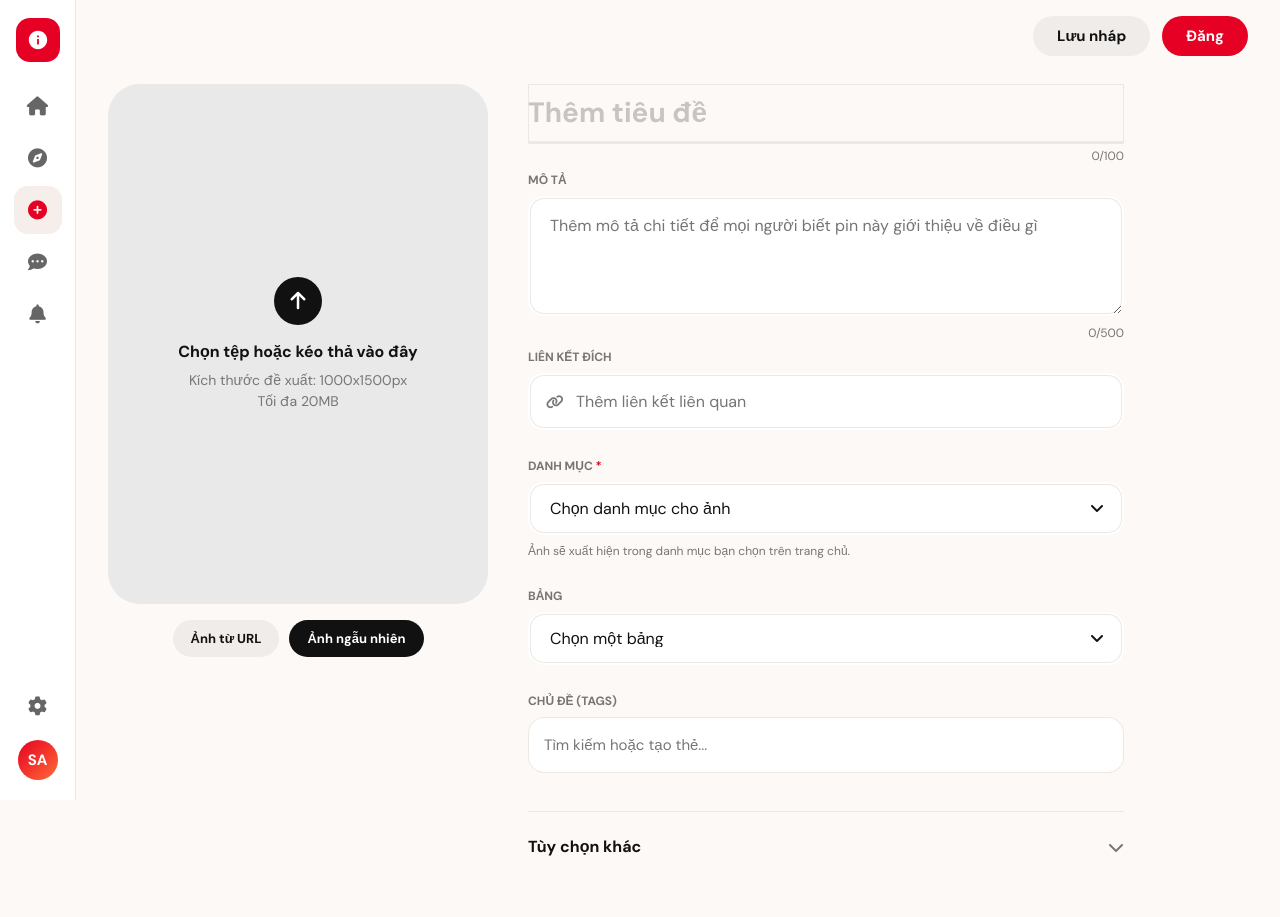
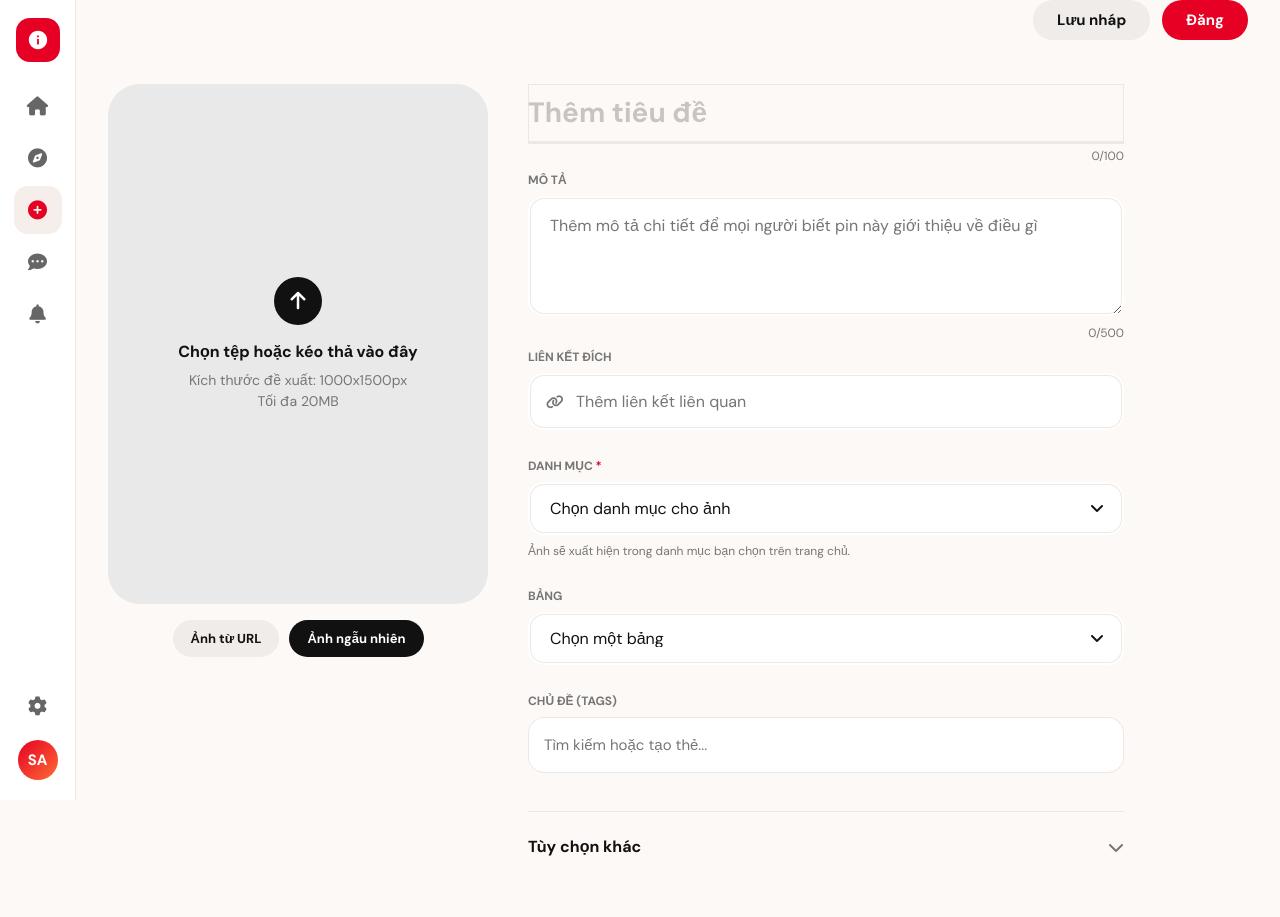
Before and after one commit to Phamhung572007/Memorypic, a plain HTML site: page create.html in a window 1280 px wide. Drawn offline with Linux system fonts and the light colour scheme; no server answers; sample sign-in values are in the browser's storage.

Commit message:
Auto Save

```diff
--- a/create.css
+++ b/create.css
@@ -126,7 +126,7 @@ textarea {
 }
 
 .header {
-  position: sticky;
+  position: static;
   top: 16px;
   margin-left: calc(var(--side) + 32px);
   margin-right: 32px;
```
